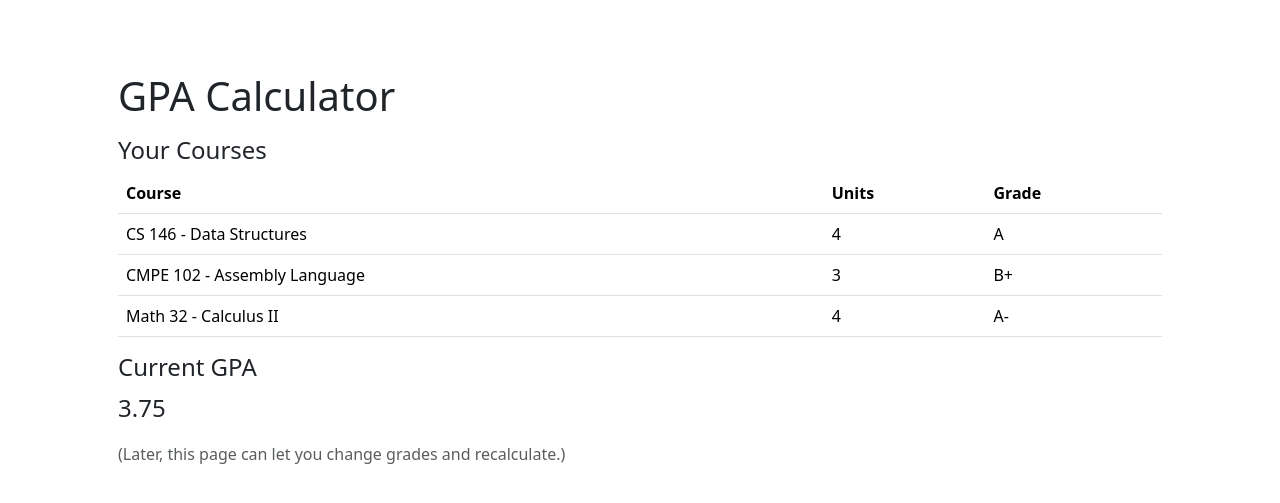
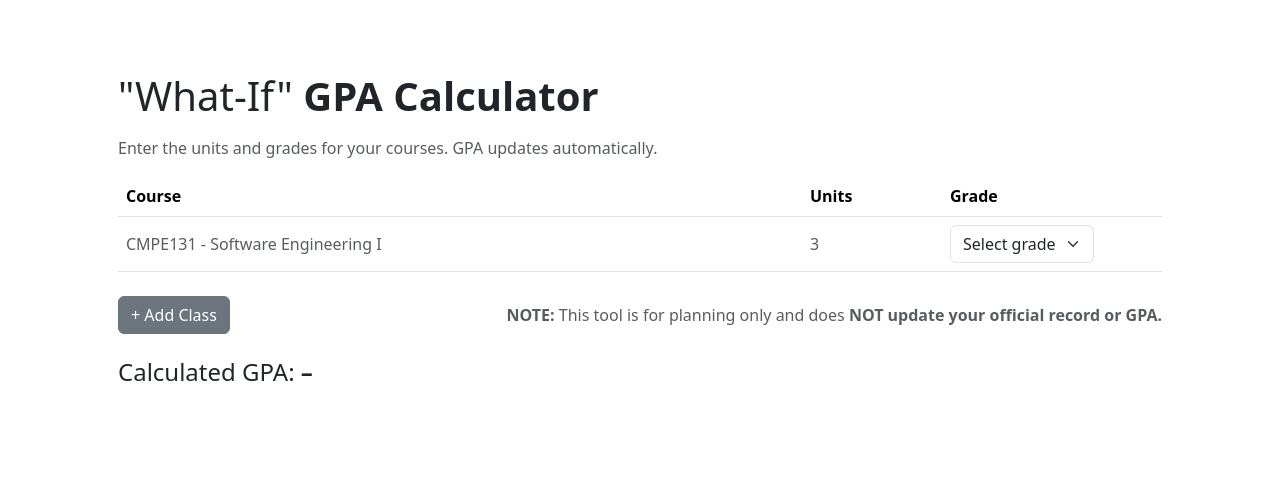
Before and after one commit to jona70x/lms-project, a Flask app: page /gpa in a window 1280 px wide. Shown: the part 80-583 px from the top of the page. Run offline with Flask 3, Linux system fonts and the light colour scheme; the first user in the database is signed in; data comes from the database, SQL or seed files in the repository.

Commit message:
What-If GPA Calculator functionality

```diff
--- a/app/main/routes.py
+++ b/app/main/routes.py
@@ -1,4 +1,4 @@
-from flask import render_template, Blueprint
+from flask import render_template, Blueprint, request
 from flask_login import login_required, current_user
 
 from app.models import Course, User, Assignment, Notification
@@ -58,22 +58,76 @@ def message_detail(msg_id):
     return render_template("main/message_detail.html", msg=msg)
 
 
-# GPA calculator
-@main_bp.route("/gpa")
+from flask import render_template, Blueprint, request
+from flask_login import login_required, current_user
+
+from app.models import Course, User, Assignment, Notification
+from app.config import db
+
+# ...
+
+@main_bp.route("/gpa", methods=["GET", "POST"])
 @login_required
 def gpa_calculator():
-    sample_courses = [
-        {"name": "CS 146 - Data Structures", "units": 4, "grade": "A"},
-        {"name": "CMPE 102 - Assembly Language", "units": 3, "grade": "B+"},
-        {"name": "Math 32 - Calculus II", "units": 4, "grade": "A-"},
-    ]
+    grade_scale = {
+        "A": 4.0, "A-": 3.7,
+        "B+": 3.3, "B": 3.0, "B-": 2.7,
+        "C+": 2.3, "C": 2.0, "C-": 1.7,
+        "D+": 1.3, "D": 1.0,
+        "F": 0.0,
+    }
 
-    current_gpa = 3.75
+    current_gpa = None
+
+    if request.method == "GET":
+        # pull courses from DB for this user
+        db_courses = current_user.get_enrolled_courses()
+        courses = [
+            {
+                "name": f"{c.code} - {c.title}",
+                "units": c.credits,
+                "grade": "",  # TODO dynamically update with current grade
+            }
+            for c in db_courses
+        ]
+
+    else:  # POST
+        course_names = request.form.getlist("course_name")
+        units_list   = request.form.getlist("units")
+        grades       = request.form.getlist("grade")
+
+        total_points = 0.0
+        total_units  = 0.0
+        courses      = []
+
+        for name, u, g in zip(course_names, units_list, grades):
+            if not name:
+                continue
+
+            try:
+                units = float(u) if u else 0.0
+            except ValueError:
+                units = 0.0
+
+            courses.append({
+                "name": name,
+                "units": units,
+                "grade": g,
+            })
+
+            if not g or units <= 0:
+                continue
+
+            total_units  += units
+            total_points += grade_scale.get(g, 0.0) * units
+
+        if total_units > 0:
+            current_gpa = round(total_points / total_units, 2)
 
     return render_template(
         "main/gpa_calculator.html",
-        courses=sample_courses,
-        current_gpa=current_gpa
+        courses=courses,
+        current_gpa=current_gpa,
     )
 
 
--- a/app/main/templates/main/gpa_calculator.html
+++ b/app/main/templates/main/gpa_calculator.html
@@ -1,38 +1,95 @@
 {% extends "base.html" %}
 
-{%block body%}
-<div class="container mt-4">
-  <h1 class="mb-3">GPA Calculator</h1>
+{% block body %}
+<div class="container my-4">
+  <h1 class="mb-3">"What-If" <strong>GPA Calculator</strong></h1>
+  <p class="text-muted">
+    Enter the units and grades for your courses. GPA updates automatically.
+  </p>
 
-  <h4>Your Courses</h4>
-  {% if courses %}
-    <table class="table">
+  <form id="whatIfForm">
+    <div class="table-responsive">
+      <table class="table align-middle" id="whatifTable">
         <thead>
           <tr>
             <th>Course</th>
-          <th>Units</th>
-          <th>Grade</th>
+            <th style="width: 140px;">Units</th>
+            <th style="width: 160px;">Grade</th>
+            <th style="width: 60px;"></th>
           </tr>
         </thead>
+
         <tbody>
           {% for c in courses %}
-        <tr>
-          <td>{{ c.name }}</td>
-          <td>{{ c.units }}</td>
-          <td>{{ c.grade }}</td>
+          <tr data-enrolled="true">
+            <td class="align-middle">
+              <span class="text-muted">{{ c.name }}</span>
+              <input type="hidden" name="course_name" value="{{ c.name }}">
+            </td>
+
+            <td class="align-middle">
+              <span class="text-muted">{{ c.units }}</span>
+              <input
+                type="hidden"
+                name="units"
+                value="{{ c.units }}"
+              >
+            </td>
+
+            <td class="align-middle">
+              <select class="form-select" name="grade">
+                <option value="">Select grade</option>
+                {% for g in ["A","A-","B+","B","B-","C+","C","C-","D+","D","F"] %}
+                <option value="{{ g }}" {% if c.grade == g %}selected{% endif %}>
+                  {{ g }}
+                </option>
+                {% endfor %}
+              </select>
+            </td>
+
+            <td class="align-middle text-center">
+              <button
+                type="button"
+                class="btn btn-outline-danger btn-sm invisible"
+                tabindex="-1"
+                aria-hidden="true"
+              >
+                ✕
+              </button>
+            </td>
           </tr>
           {% endfor %}
         </tbody>
       </table>
-  {% else %}
-    <p>No courses available.</p>
-  {% endif %}
+    </div>
 
-  <h4>Current GPA</h4>
-  <p class="fs-4">{{ current_gpa }}</p>
+    <div class="d-flex align-items-center justify-content-between mt-2 mb-3">
+      <button type="button" class="btn btn-secondary" id="addClassBtn">
+        + Add Class
+      </button>
 
-  <p class="text-muted">
-    (Later, this page can let you change grades and recalculate.)
+      <p class="text-muted mb-0 ms-3">
+        <strong>NOTE:</strong> This tool is for planning only and does
+        <strong>NOT update your official record or GPA.</strong>
       </p>
     </div>
+  </form>
+
+  <div class="mt-4">
+    <h4>
+      Calculated GPA:
+      <span class="fw-bold" id="gpaValue">
+        {% if current_gpa is not none %}
+          {{ current_gpa }}
+        {% else %}
+          –
+        {% endif %}
+      </span>
+    </h4>
+  </div>
+</div>
+
+<!--GPA Functionality-->
+<script src="{{ url_for('static', filename='js/what_if_gpa.js') }}"></script>
+
 {% endblock %}
--- /dev/null
+++ b/app/static/js/what_if_gpa.js
@@ -0,0 +1,129 @@
+(function () {
+  const form = document.getElementById("whatIfForm");
+  const table = document.getElementById("whatifTable");
+  const addClassBtn = document.getElementById("addClassBtn");
+  const gpaSpan = document.getElementById("gpaValue");
+
+  // If any of these are missing, do nothing (this prevents affecting other pages)
+  if (!form || !table || !addClassBtn || !gpaSpan) {
+    return;
+  }
+
+  const tbody = table.querySelector("tbody");
+
+  // Keep DB strictly read-only for this page (so students can't edit real grades)
+  form.addEventListener("submit", function (event) {
+    event.preventDefault();
+  });
+
+  const gradePoints = {
+    "A"  : 4.0,
+    "A-" : 3.7,
+    "B+" : 3.3,
+    "B"  : 3.0,
+    "B-" : 2.7,
+    "C+" : 2.3,
+    "C"  : 2.0,
+    "C-" : 1.7,
+    "D+" : 1.3,
+    "D"  : 1.0,
+    "F"  : 0.0,
+  };
+
+  function computeGpa() {
+    var totalUnits = 0;
+    var totalPoints = 0;
+
+    tbody.querySelectorAll("tr").forEach(function (row) {
+      var unitsInput = row.querySelector('input[name="units"]');
+      var gradeSelect = row.querySelector('select[name="grade"]');
+
+      if (!unitsInput || !gradeSelect) {
+        return;
+      }
+
+      var units = parseFloat(unitsInput.value);
+      var grade = gradeSelect.value;
+
+      if (!isNaN(units) && units > 0 && gradePoints.hasOwnProperty(grade)) {
+        totalUnits += units;
+        totalPoints += units * gradePoints[grade];
+      }
+    });
+
+    if (totalUnits === 0) {
+      gpaSpan.textContent = "–";
+    } else {
+      var gpa = totalPoints / totalUnits;
+      gpaSpan.textContent = gpa.toFixed(2);
+    }
+  }
+
+  addClassBtn.addEventListener("click", function () {
+    var row = document.createElement("tr");
+    row.setAttribute("data-enrolled", "false");
+
+    row.innerHTML = [
+      '<td class="align-middle">',
+      '  <input type="text" class="form-control" name="course_name" placeholder="Course Name (optional)">',
+      "</td>",
+      '<td class="align-middle">',
+      '  <input type="number" class="form-control" name="units" min="0" step="0.5" placeholder="0">',
+      "</td>",
+      '<td class="align-middle">',
+      '  <select class="form-select" name="grade">',
+      '    <option value="">Select grade</option>',
+      '    <option value="A">A</option>',
+      '    <option value="A-">A-</option>',
+      '    <option value="B+">B+</option>',
+      '    <option value="B">B</option>',
+      '    <option value="B-">B-</option>',
+      '    <option value="C+">C+</option>',
+      '    <option value="C">C</option>',
+      '    <option value="C-">C-</option>',
+      '    <option value="D+">D+</option>',
+      '    <option value="D">D</option>',
+      '    <option value="F">F</option>',
+      "  </select>",
+      "</td>",
+      '<td class="align-middle text-center">',
+      '  <button type="button" class="btn btn-outline-danger btn-sm remove-row">✕</button>',
+      "</td>",
+    ].join("");
+
+    tbody.appendChild(row);
+    computeGpa();
+  });
+
+  tbody.addEventListener("click", function (event) {
+    var btn = event.target.closest(".remove-row");
+    if (!btn) {
+      return;
+    }
+
+    var row = btn.closest("tr");
+    if (!row) {
+      return;
+    }
+
+    if (row.getAttribute("data-enrolled") === "true") {
+      return;
+    }
+
+    row.remove();
+    computeGpa();
+  });
+
+  // Recalculate GPA when units or grades change
+  tbody.addEventListener("change", function (event) {
+    if (
+      event.target.matches('input[name="units"]') ||
+      event.target.matches('select[name="grade"]')
+    ) {
+      computeGpa();
+    }
+  });
+
+  // Initial GPA calculation on page load
+  computeGpa();
+})();
```
Also changed, not shown: app/main/templates/main/index.html (+3 -5 lines), app/app.db. Lines whose indentation alone changed are shown as unchanged.
